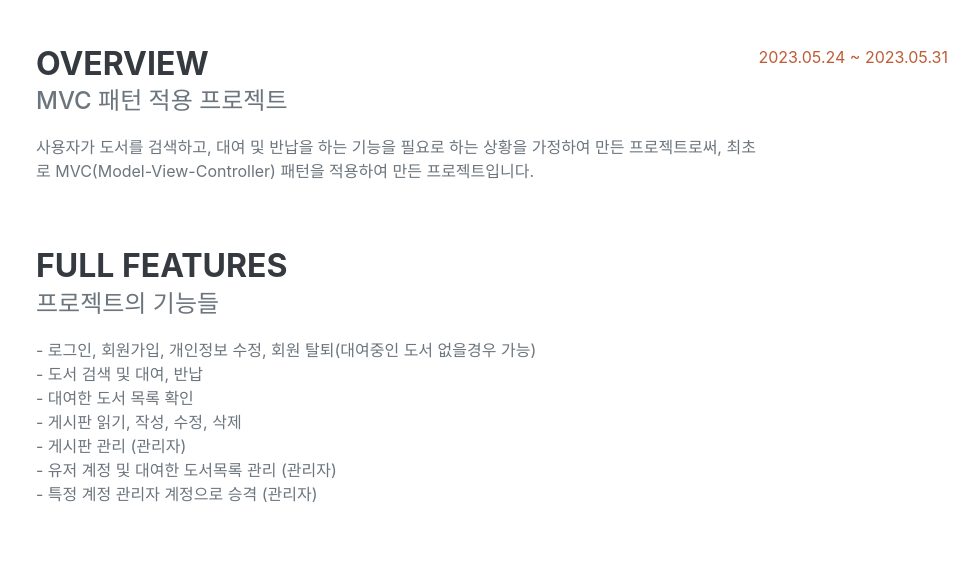
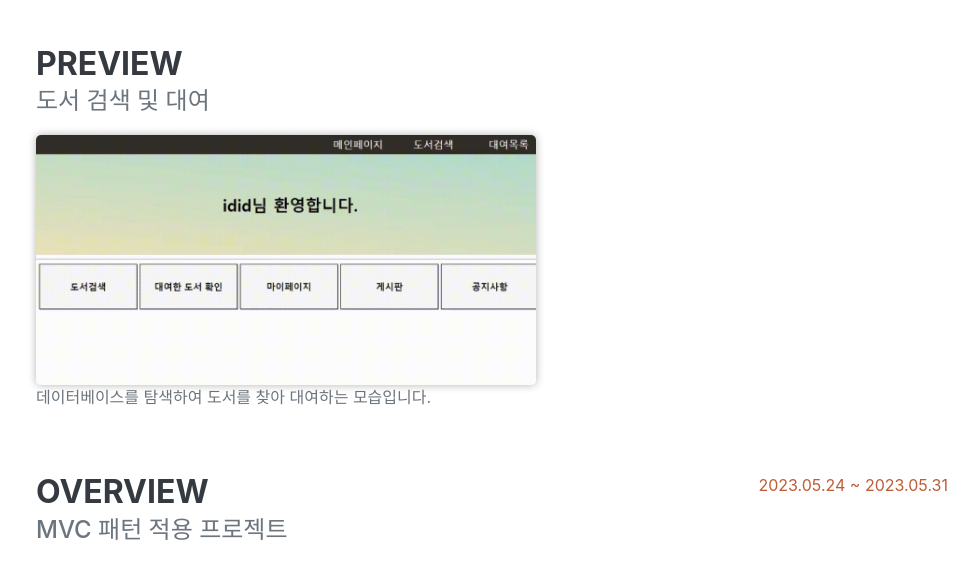
Before and after one commit to OQOOO/LimKiHong-Portfolio, a plain HTML site: page index.html in a window 1280 px wide. Shown: the part 2891-3452 px from the top of the page, without its empty margins (284-1262 px from the left). Drawn offline with nearby package versions, Linux system fonts and the light colour scheme; a web font is replaced by a local one.

Commit message:
gif update

```diff
--- a/index.html
+++ b/index.html
@@ -325,6 +325,30 @@
                     <p class="mb-0">개인 프로젝트</p>
                     <h3 class="mb-5">도서 관리 시스템</h3>
                     <div class="d-flex flex-column flex-md-row justify-content-between mb-5">
+                        <div class="flex-grow-1">
+                            <h3 class="mb-0">Preview</h3>
+                            <div class="subheading mb-3">도서 검색 및 대여</div>
+                            <div style="
+                            position: relative; overflow: hidden;
+                            width: 500px;
+                            height: 250px;
+                            border-radius: 5px;
+                            box-shadow: 0px 0px 8px rgba(0, 0, 0, 0.3);
+                            ">
+                                <img style="
+                                position: absolute;
+                                top: -20px;
+                                left: -2px;
+                                width: 504px;
+                                height: 504px;
+                                " src="assets/img/library.gif">
+                            </div>
+                            <p>데이터베이스를 탐색하여 도서를 찾아 대여하는 모습입니다.</p>
+
+                        </div>
+                    </div>
+                    <div class="d-flex flex-column flex-md-row justify-content-between mb-5">
+
                         <div class="flex-grow-1">
                             <h3 class="mb-0">Overview</h3>
                             <div class="subheading mb-3">MVC 패턴 적용 프로젝트</div>
```
Also changed, not shown: assets/img/library.gif (added).
